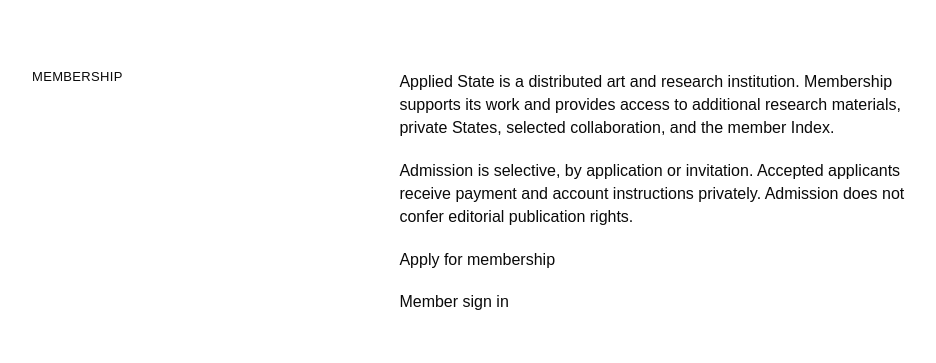
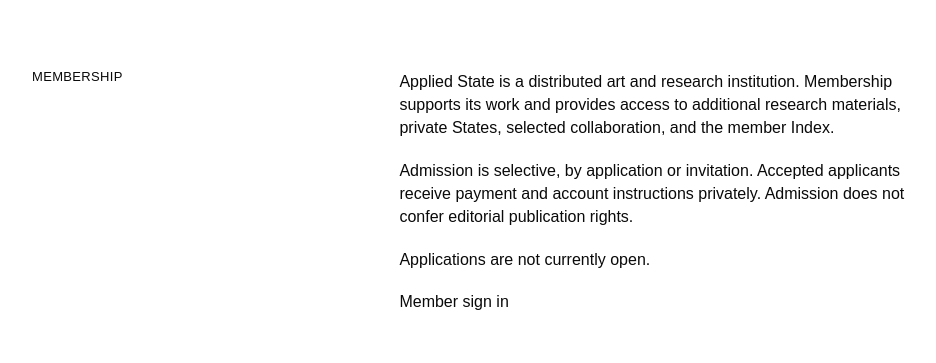
Before and after one commit to PARC-Labs/Applied-State-Site, an Astro site: page /membership in a window 1280 px wide. Shown: the part 123-486 px from the top of the page, without its empty margins (4-940 px from the left). Built offline with nearby package versions, Linux system fonts and the light colour scheme; Astro itself is replaced by a stand-in of ours.

Commit message:
Gate public application UI until production admission readiness

```diff
--- a/src/pages/membership.astro
+++ b/src/pages/membership.astro
@@ -1,5 +1,6 @@
 ---
 import BaseLayout from '../layouts/BaseLayout.astro'
+import { ADMISSION_INTAKE_OPEN } from '../lib/admission-release'
 
 const signInHref = `${import.meta.env.BASE_URL}signin/`
 ---
@@ -10,7 +11,11 @@
     <div class="utility-copy">
       <p>Applied State is a distributed art and research institution. Membership supports its work and provides access to additional research materials, private States, selected collaboration, and the member Index.</p>
       <p>Admission is selective, by application or invitation. Accepted applicants receive payment and account instructions privately. Admission does not confer editorial publication rights.</p>
-      <p><a href={`${import.meta.env.BASE_URL}apply/`}>Apply for membership</a></p>
+      {ADMISSION_INTAKE_OPEN ? (
+        <p><a href={`${import.meta.env.BASE_URL}apply/`}>Apply for membership</a></p>
+      ) : (
+        <p>Applications are not currently open.</p>
+      )}
       <p><a href={signInHref}>Member sign in</a></p>
     </div>
   </article>
```
